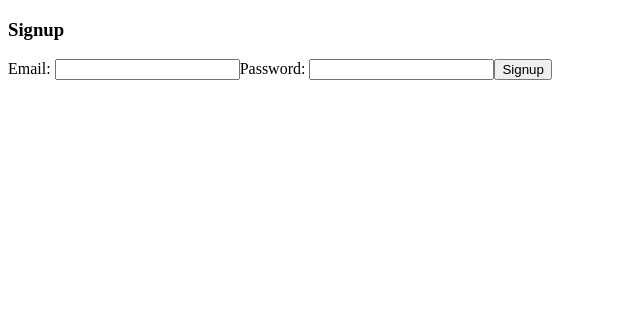
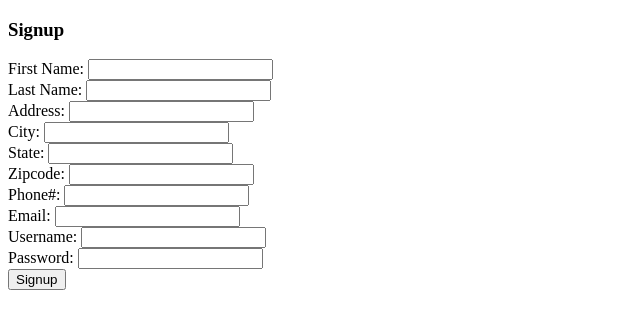
Before and after one commit to star-nosed-mole-12/pod, a React app: page /signup in a window 1280 px wide. Shown: the top 328 px of the page, without its empty margins (0-640 px from the left). Built offline with nearby package versions, Linux system fonts and the light colour scheme.

Commit message:
done signup page

```diff
--- a/client/pages/SignInUp/SignUp.js
+++ b/client/pages/SignInUp/SignUp.js
@@ -4,6 +4,14 @@ import { useState } from "react";
 const SignUp = () => {
 
   const [email, setEmail] = useState('')
+  const [firstName, setFirstName] = useState('')
+  const [lastName, setlastName] = useState('')
+  const [username, setUsername] = useState('')
+  const [city, setCity] = useState('')
+  const [zip, setZip] = useState('')
+  const [state, setState] = useState('')
+  const [phoneNumber, setPhoneNumber] = useState('')
+  const [address, setaddress] = useState('')
   const [password, setPassword] = useState('')
 
   const handleSubmit = async(e) =>{
@@ -12,20 +20,81 @@ const SignUp = () => {
   console.log('test')
   return (
     <div>
+      <div>
+      <h3 >Signup</h3>
+      <form onSubmit={handleSubmit}>
       <div className="signup">
-      <h3 className='signup'>Signup</h3>
-      <form  className="signup" onSubmit={handleSubmit}>
-        <label>Email: </label>
+      <label>First Name: </label>
+        <input type="text"
+          onChange={e => setFirstName(e.target.value)}
+          value={firstName}
+        />
+      </div>
+      <div className="signup">
+      <label>Last Name: </label>
+        <input type="text"
+          onChange={e => setLastName(e.target.value)}
+          value={lastName}
+        />
+      </div>
+      <div className="signup">
+      <label>Address: </label>
+        <input type="text"
+          onChange={e => setAddress(e.target.value)}
+          value={address}
+        />
+      </div>
+      <div className="signup">
+      <label>City: </label>
+        <input type="text"
+          onChange={e => setCity(e.target.value)}
+          value={city}
+        />
+      </div>
+      <div className="signup">
+      <label>State: </label>
+        <input type="email"
+          onChange={e => setState(e.target.value)}
+          value={state}
+        />
+      </div>
+      <div className="signup">
+      <label>Zipcode: </label>
+        <input type="number"
+          onChange={e => setZip(e.target.value)}
+          value={zip}
+        />
+      </div>
+      <div className="signup">
+        <label>Phone#: </label>
+          <input type="number"
+            onChange={e => setPhoneNumber(e.target.value)}
+            value={phoneNumber}
+          />
+      </div>
+      <div className="signup">
+      <label>Email: </label>
         <input type="email"
           onChange={e => setEmail(e.target.value)}
           value={email}
         />
-        <label>Password: </label>
+      </div>
+      <div className="signup">
+      <label>Username: </label>
+        <input type="text"
+          onChange={e => setUsername(e.target.value)}
+          value={username}
+        />
+      </div>
+      <div className="signup">
+      <label>Password: </label>
         <input type="password"
           onChange={e => setPassword(e.target.value)}
           value={password}
         />
-        <button>Signup</button>
+      </div>
+
+        <button className="signup">Signup</button>
       </form>
     </div>
     </div>
--- a/client/styles/App.scss
+++ b/client/styles/App.scss
@@ -1,3 +1,6 @@
 body {
     background-color: white;
 }
+.signup{
+    display: block;
+}
```
